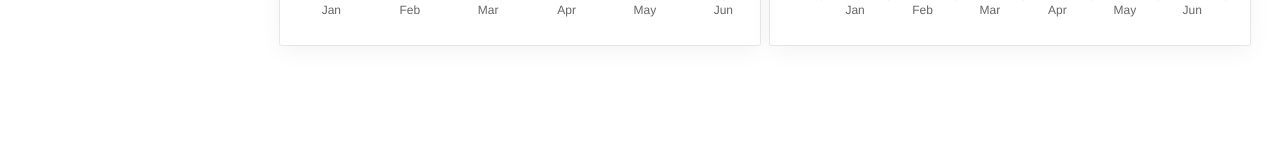
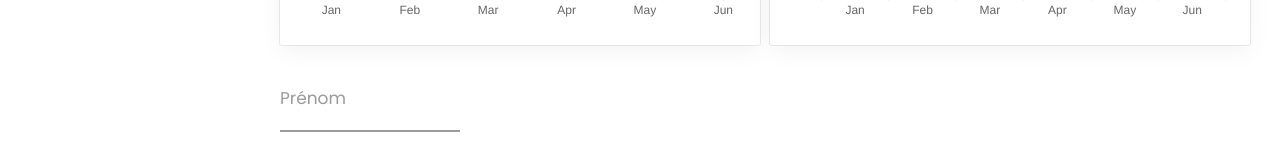
Before and after one commit to hhhallan/nfs__projet-crm-front, a React (Vite) app: page / in a window 1280 px wide. Shown: the part 870-1029 px from the top of the page. Before the commit the page ends 970 px from the top, so only its background shows below. Built offline with nearby package versions, Linux system fonts and the light colour scheme.

Commit message:
Style: Input

```diff
--- a/src/assets/style/components/_index.scss
+++ b/src/assets/style/components/_index.scss
@@ -3,3 +3,4 @@
 @forward "cards";
 @forward "navigation";
 @forward "charts";
+@forward "inputs";
--- /dev/null
+++ b/src/assets/style/components/_inputs.scss
@@ -0,0 +1,64 @@
+.form__group {
+  position: relative;
+  padding: 20px 0 0;
+  margin-top: 10px;
+  width: 100%;
+  max-width: 180px;
+
+  input {
+    font-family: inherit;
+    width: 100%;
+    border: none;
+    border-bottom: 2px solid #9b9b9b;
+    outline: 0;
+    font-size: 17px;
+    color: var(--clr-primary-dark);
+    padding: 7px 0;
+    background: transparent;
+    transition: border-color 0.2s;
+
+    &::placeholder {
+      color: transparent;
+    }
+
+    &:focus {
+      padding-bottom: 6px;
+      font-weight: 700;
+      border-width: 3px;
+      transition: 0.2s;
+      border-image: linear-gradient(to right, var(--clr-btn-hover), var(--clr-btn-purple));
+      border-image-slice: 1;
+    }
+  }
+
+  label {
+    position: absolute;
+    top: 0;
+    display: block;
+    transition: 0.2s;
+    font-size: 17px;
+    color: #9b9b9b;
+    pointer-events: none;
+  }
+
+  input:placeholder-shown ~ label {
+    font-size: 17px;
+    cursor: text;
+    top: 20px;
+  }
+
+  input:focus ~ label {
+    position: absolute;
+    top: 0;
+    display: block;
+    transition: 0.2s;
+    font-size: 17px;
+    color: var(--clr-btn-purple);
+    font-weight: 700;
+  }
+
+  /* reset input */
+  input:required, input:invalid {
+    box-shadow: none;
+  }
+}
--- /dev/null
+++ b/src/comopnents/Input.tsx
@@ -0,0 +1,24 @@
+import React from 'react';
+
+interface InputProps {
+    field?: string,
+    size?: string,
+}
+
+const Input = ({field = "name"}:InputProps) => {
+    // Mets la 1e lettre en maj
+    const label = (str: string) => str.charAt(0).toUpperCase() + str.slice(1);
+
+    // Enlève les accents
+    const input = (str: string) =>
+        str.normalize('NFD').replace(/[\u0300-\u036f]/g, '');
+
+    return (
+        <div className="form__group field">
+            <input required placeholder={label(field)} type="input"/>
+            <label htmlFor={input(field)}>{label(field)}</label>
+        </div>
+    );
+};
+
+export default Input;
--- a/src/comopnents/index.ts
+++ b/src/comopnents/index.ts
@@ -3,11 +3,13 @@ import Button from "./Button";
 import Header from "./Header";
 import StatsCard from "./cards/StatsCard";
 import Chart from "./Chart";
+import Input from "./Input";
 
 export {
     Navigation,
     Button,
     Header,
     StatsCard,
-    Chart
+    Chart,
+    Input
 }
--- a/src/pages/Home.tsx
+++ b/src/pages/Home.tsx
@@ -1,7 +1,7 @@
 import React from 'react';
 import {StatsCard} from '../comopnents/index';
 import {statCards} from "../services/constants/statistics";
-import {Chart} from "../comopnents";
+import {Chart, Input} from "../comopnents";
 import {
     lineChartData,
     lineChartOptions,
@@ -38,6 +38,10 @@ const Home = () => {
                 </section>
             </div>
 
+            <div>
+                <Input field="prénom" />
+            </div>
+
         </div>
     );
 };
```
